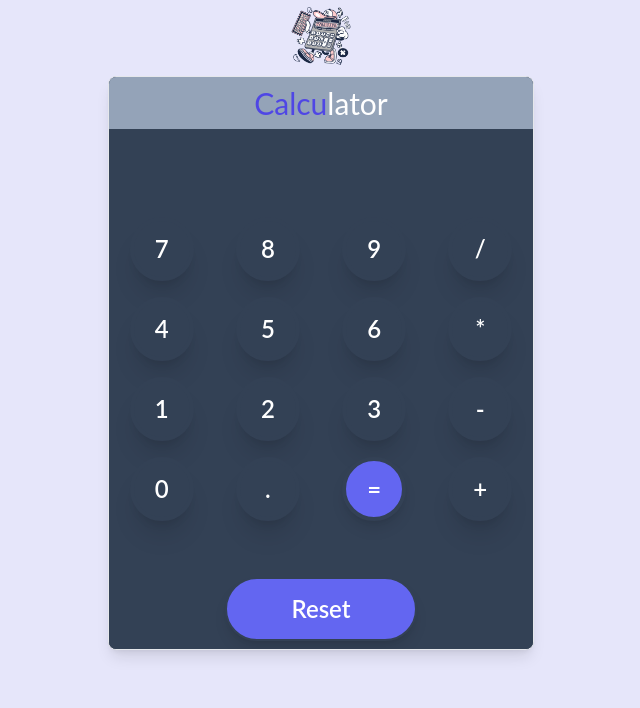
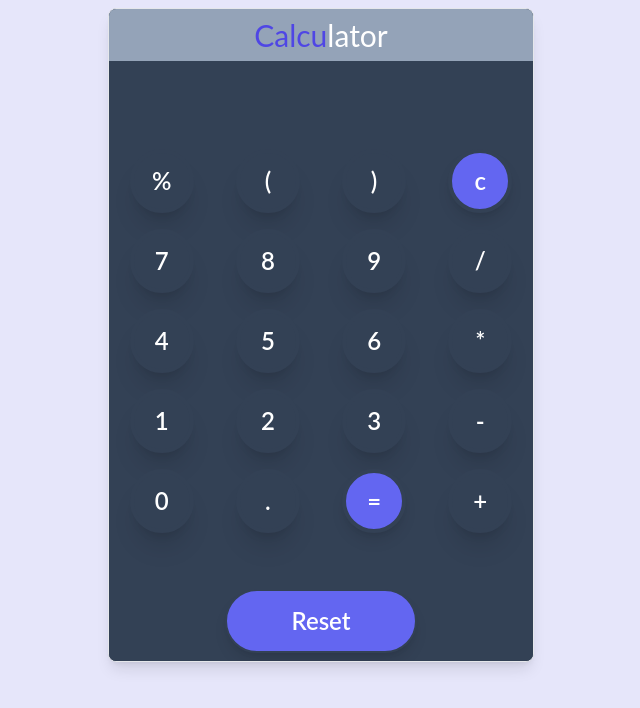
Before and after one commit to LvL090/CalculatorReact, a React (Create React App) app: page / in a window 1280 px wide. Shown: the top 708 px of the page, without its empty margins (319-959 px from the left). Built offline with nearby package versions, Linux system fonts and the light colour scheme.

Commit message:
update %

```diff
--- a/src/App.js
+++ b/src/App.js
@@ -1,10 +1,10 @@
 import './App.css';
-import logo from './img/logo.png';
 import Button from './components/button';
 import EqualButton from './components/equalbutton';
 import Clearbutton from './components/clearbutton';
 import Screen from './components/screen';
 import Title from './components/title';
+import DeleteButton from './components/delete';
 import { useState } from 'react';
 import { evaluate } from 'mathjs';
 
@@ -32,16 +32,17 @@ const calculateResult = () => {
 return (
 
         <div className='App h-screen'>
-                <div className='object-contain h-16 mt-1 flex justify-center'>
-                        <img
-                        src ={logo}
-                        className='logo'
-                        alt='logo' />
-                </div>
+
                 <div className='mx-auto overflow-hidden mt-2 shadow-lg mb-2 bg-slate-700 shadow-lg border rounded-lg lg:w-2/6 md:w-3/6 sm:w-4/6'>
                 <section>
                         <Title />
                         <Screen input={input} />
+                </section>
+                <section className='flex items-stretch bg-slate-700 h-20'>
+                        <Button handleClick={addInput}>%</Button>
+                        <Button handleClick={addInput}>(</Button>
+                        <Button handleClick={addInput}>)</Button>
+                        <DeleteButton handleClick ={() => setInput ('')}>c</DeleteButton>
                 </section>
                 <section className='flex items-stretch bg-slate-700 h-20'>
                         <Button handleClick={addInput}>7</Button>
@@ -68,9 +69,7 @@ return (
                         <Button handleClick={addInput}>+</Button>
                 </section>
                 <section className='flex items-stretch bg-slate-700 h-20'>
-                        <Clearbutton handleClick ={() => setInput ('')}>
-                                Reset
-                        </Clearbutton>
+                        <Clearbutton handleClick ={() => setInput ('')}>Reset</Clearbutton>
                 </section>
                 </div>
         </div>
--- a/src/components/button.js
+++ b/src/components/button.js
@@ -3,7 +3,7 @@ import React from 'react';
 function Button (props) {
 
     const IsOperator = value => {
-        return isNaN(value) && (value !== '.') && (value !== '=') && (value !== 'Reset');
+        return isNaN(value) && (value !== '.') && (value !== '=') && (value !== 'Reset') && (value !== 'c');
     };
 
     return (
--- /dev/null
+++ b/src/components/delete.js
@@ -0,0 +1,15 @@
+import React from 'react';
+
+const DeleteButton = (props) => (
+
+        <div className='flex-1  py-2 justify-center flex items-center text-white text-2xl font-semibold cursor-pointer'>
+            <div className='rounded-full h-16 w-16 flex items-center bg-indigo-500 justify-center shadow-lg border-4 border-slate-700 hover:border-2 hover:border-slate-500 focus:outline-none'
+            onClick={props.handleClick}>
+                {props.children}
+            </div>
+        </div>
+
+    );
+
+
+export default DeleteButton;
--- a/src/components/title.js
+++ b/src/components/title.js
@@ -1,11 +1,12 @@
 import React from 'react';
 
-function Title (props) {
+
+function Title () {
     return (
-        <div className='p-2 text-white text-center text-3xl bg-slate-400'>
-            <span className ='text-indigo-600'>Calcu</span>lator
-        </div>
 
+            <div className='p-2 text-white text-center text-3xl bg-slate-400'>
+                    <span className ='text-indigo-600'>Calcu</span>lator
+            </div>
     )
 }
 
```
Also changed, not shown: src/img/calculadora.jpg (added).
